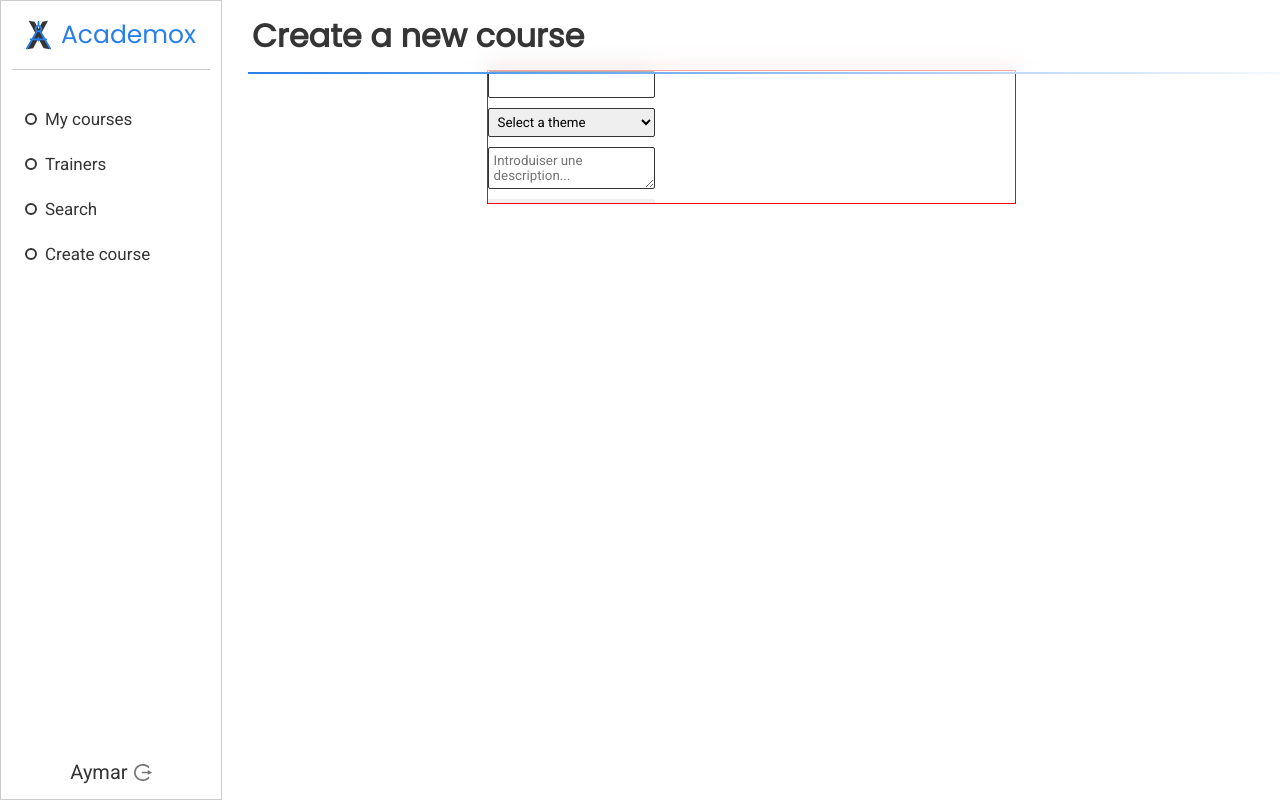
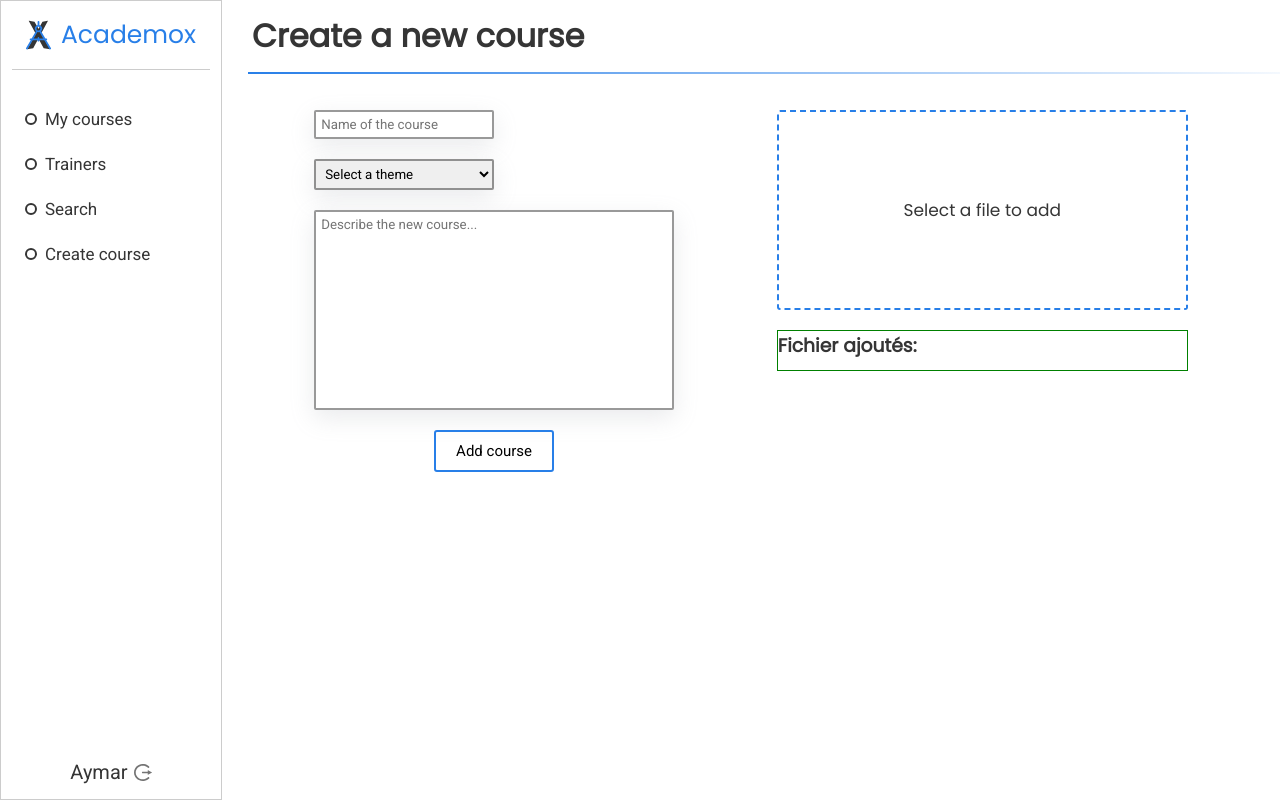
Before and after one commit to zCargan/reseau-entreprise-A, a React (Vite) app in the folder WebApp/Client/: page /create-course in a window 1280 px wide. Built offline with nearby package versions, Linux system fonts and the light colour scheme.

Commit message:
[ADD] Adding add course form

```diff
--- a/WebApp/Client/src/components/SideBar/SideBar.jsx
+++ b/WebApp/Client/src/components/SideBar/SideBar.jsx
@@ -19,7 +19,7 @@ function SideBar() {
 				<Link to="/trainers" className="nav_element">
 					Trainers
 				</Link>
-				<Link to="/" className="nav_element">
+				<Link to="/search" className="nav_element">
 					Search
 				</Link>
 				<Link to="/create-course" className="nav_element">
--- a/WebApp/Client/src/pages/UserApp/CreateCourse/CreateCourse.jsx
+++ b/WebApp/Client/src/pages/UserApp/CreateCourse/CreateCourse.jsx
@@ -15,13 +15,42 @@ function CreateCourse() {
 	let courseDesc = useRef(null);
 	let courseTheme = useRef(null);
 
+	let imageUrl = useRef("");
+	let image = useRef(null);
+
 	// TODO REQUETE POUR CHOPER LA LISTE DE TOUT LES THEMES
-	const availableThemes = {};
+	const availableThemes = [
+		{ name: "Développement", id: 1 },
+		{ name: "Mathématiques", id: 2 },
+	];
+
+	// TODO AJOUTER LES FICHIERS QUI SONT DROP DANS CETTE LISTE
+	const [droppedFiles, setDroppedFiles] = useState([]);
 
 	const handleSubmit = (e) => {
 		console.log("SUBMITTED");
 		console.log(courseTitle.current.value);
 		e.preventDefault();
+	};
+
+	const handleFile = (e) => {
+		console.log(e.target.value);
+		if (e.target.files[0].size < 100 * 1048576) {
+			if (e.target.files[0]) {
+				console.log(imageUrl.current, image.current);
+				setDroppedFiles((oldList) => [
+					...oldList,
+					{
+						url: URL.createObjectURL(e.target.files[0]),
+						data: e.target.files[0],
+						name: e.target.files[0].name,
+					},
+				]);
+			}
+		} else {
+			// TODO IMPLEMENT ERROR HANDLING
+			console.log("size error");
+		}
 	};
 
 	return (
@@ -31,20 +60,64 @@ function CreateCourse() {
 				<h1>Create a new course</h1>
 			</div>
 			<div className="container">
-				<div className="fields_container">
-					<form action="" onSubmit={handleSubmit}>
-						<input type="text" ref={courseTitle} />
-						<select type="text" ref={courseTheme}>
-							<option value="">Select a theme</option>
+				<form
+					action=""
+					onSubmit={handleSubmit}
+					className="fields_container"
+				>
+					<div>
+						<input
+							type="text"
+							ref={courseTitle}
+							placeholder="Name of the course"
+							className="input_style"
+						/>
+						<select
+							type="text"
+							ref={courseTheme}
+							// style={{ color: "rgba(0, 0, 0, 0.5)" }}
+							className="input_style"
+						>
+							<option value="" selected hidden>
+								Select a theme
+							</option>
 							{/* BOUCLER SUR LES THEMES */}
+							{availableThemes.map((theme) => {
+								return (
+									<option value={theme.id}>
+										{theme.name}
+									</option>
+								);
+							})}
 						</select>
 						<textarea
-							placeholder="Introduiser une description..."
+							placeholder="Describe the new course..."
 							ref={courseDesc}
+							className="input_style"
 						></textarea>
-						<button action="submit"></button>
-					</form>
-				</div>
+						<button action="submit" className="validation_button">
+							Add course
+						</button>
+					</div>
+					<div>
+						<div className="file_drop_zone">
+							<input type="file" onChange={handleFile} unique />
+							<p>Select a file to add</p>
+						</div>
+						<div className="file_list">
+							<h3>Fichier ajoutés:</h3>
+							<div>
+								{droppedFiles.map((file) => {
+									return (
+										<div className="file_list_element">
+											<p>{file.name}</p>
+										</div>
+									);
+								})}
+							</div>
+						</div>
+					</div>
+				</form>
 			</div>
 		</div>
 	);
--- a/WebApp/Client/src/pages/UserApp/CreateCourse/CreateCourse.scss
+++ b/WebApp/Client/src/pages/UserApp/CreateCourse/CreateCourse.scss
@@ -7,39 +7,116 @@
 	gap: 25px;
 	flex-direction: column;
 	align-items: center;
+	padding-top: 25px;
 	.fields_container {
 		display: flex;
+		gap: 10%;
 		flex-direction: row;
-		min-width: 50%;
-		border: 1px solid red;
-		form {
+		justify-content: center;
+		width: 100%;
+		// border: 1px solid red;
+		padding: 15px;
+		div {
 			display: flex;
 			flex-direction: column;
-			gap: 10px;
+			gap: 20px;
+			width: 40%;
 		}
-		input,
+		:nth-child(1) {
+			width: 35%;
+		}
+		:nth-child(2) {
+			width: 40%;
+		}
+		textarea {
+			min-height: 25vh;
+			resize: none;
+		}
 		select,
-		textarea {
-			border: 1px solid $secondary-color;
+		input {
+			min-width: 50%;
+		}
+		.input_style {
+			border: 2px solid rgba(0, 0, 0, 0.4);
+			box-shadow: rgba(149, 157, 165, 0.2) 0px 8px 24px;
 			border-radius: 2px;
 			padding: 5px;
 			font-family: $text-police;
+			transition: 0.2s ease;
 		}
-		input:hover,
-		select:hover,
-		textarea:hover {
-			border: 1px solid $main-color;
+		.input_style:hover {
+			border: 2px solid $main-color;
+			transform: translateY(-1px);
+			transition: 0.2s ease;
 		}
-		input:active,
-		select:active,
-		textarea:active {
+		.input_style:active {
 			outline: none;
 		}
-		input:focus,
-		select:focus,
-		textarea:focus {
-			order: 1px solid $main-color;
+		.input_style:focus {
+			order: 2px solid $main-color;
 			outline: none;
+		}
+		.validation_button {
+			border: 2px solid $main-color;
+			border-radius: 3px;
+			background: none;
+			font-family: $text-police;
+			padding: 10px 20px;
+			cursor: pointer;
+			font-size: 15px;
+			width: max-content;
+			align-self: center;
+			transition: 0.2s ease;
+		}
+		.validation_button:hover {
+			background: rgba(40, 127, 232, 0.2);
+			transform: translateY(-2px);
+			transition: 0.2s ease;
+		}
+		.file_drop_zone {
+			min-height: 25vh;
+			width: 100%;
+			// outline: 1px solid green;
+			border: 2px dashed $main-color;
+			border-radius: 3px;
+			position: relative;
+			display: flex;
+			justify-content: center;
+			align-items: center;
+			input {
+				opacity: 0;
+				height: 100%;
+				width: 100%;
+				cursor: pointer;
+				position: absolute;
+			}
+			p {
+				font-size: 17px;
+				margin: 0 15px;
+				text-align: center;
+			}
+		}
+		.file_drop_zone:hover {
+			background: rgba(40, 127, 232, 0.2);
+		}
+		.file_list {
+			width: 100%;
+			border: 1px solid green;
+			display: flex;
+			gap: 10px;
+			div {
+				width: 100%;
+			}
+			.file_list_element {
+				display: flex;
+				flex-direction: row;
+				width: 100%;
+				p {
+					white-space: nowrap;
+					width: 100%;
+					border: 1px solid red;
+				}
+			}
 		}
 	}
 }
```
